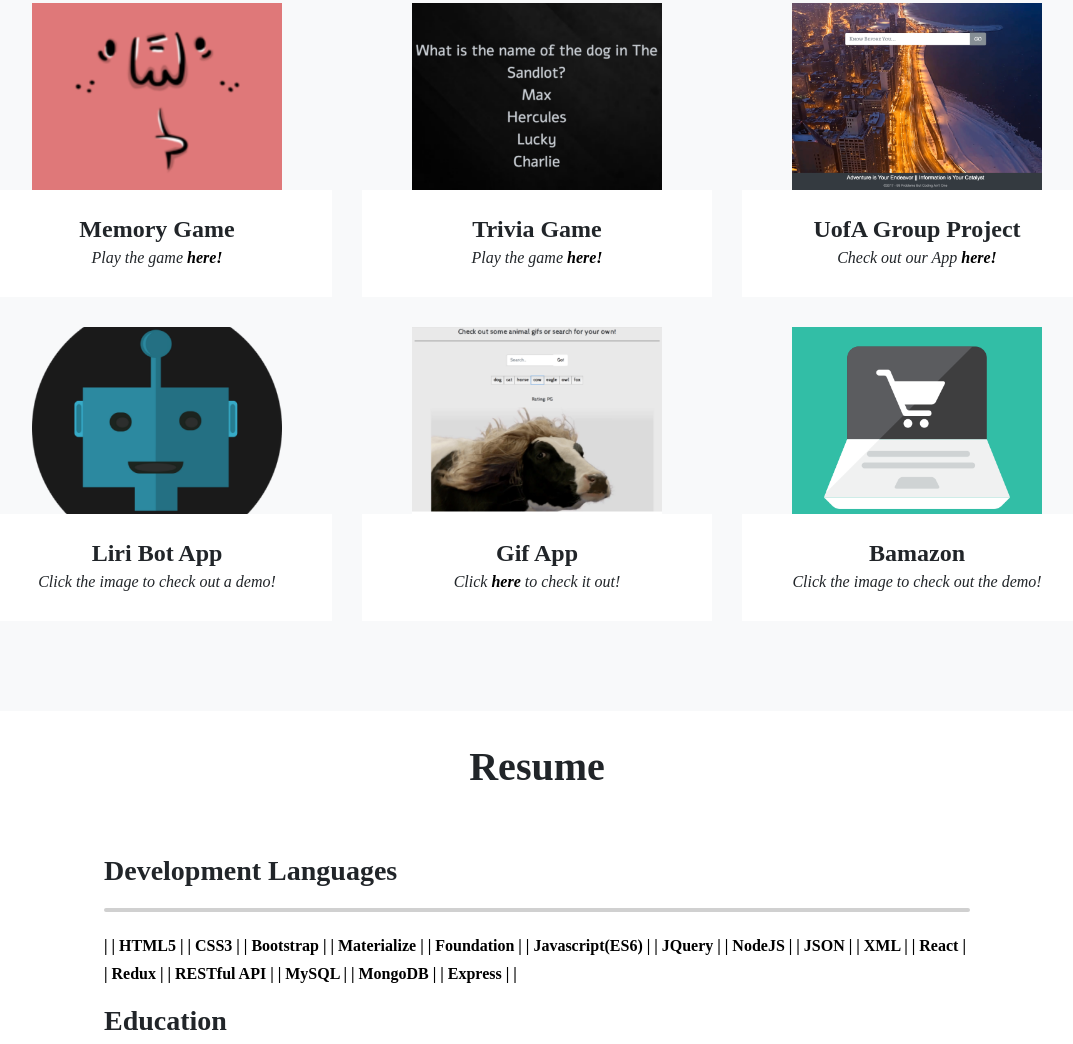
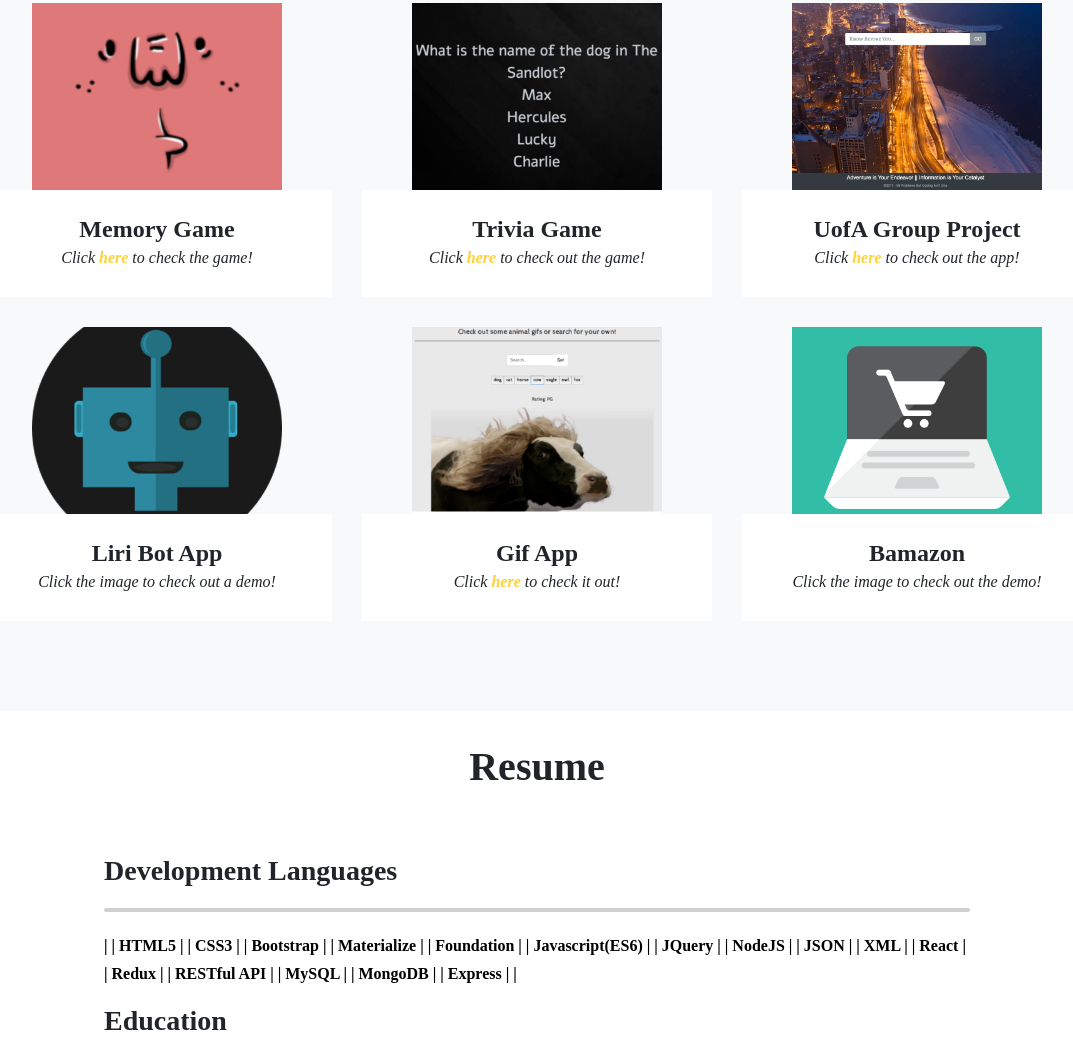
Before and after one commit to timpike22/portfolio-resume, a website with bundled scripts: page index.html in a window 1280 px wide. Shown: the part 978-2022 px from the top of the page, without its empty margins (103-1176 px from the left). Built offline with nearby package versions, Linux system fonts and the light colour scheme; a web font is replaced by a local one.

Commit message:
changed link color

```diff
--- a/css/style.css
+++ b/css/style.css
@@ -319,6 +319,10 @@ header.masthead {
         transform: rotate(90deg);
         background-color: #212529; }
 
+#portfolio .portfolio-caption a {
+  color: #fed136;
+}
+
 .figure {
 margin-bottom: 10%;
 padding-bottom: 5%;
--- a/index.html
+++ b/index.html
@@ -23,7 +23,7 @@
     <link href="https://fonts.googleapis.com/css?family=Copse|Coustard|Marmelad|Sanchez" rel="stylesheet">
 
     <!-- Custom styles for this template -->
-    <link href="css/style.min.css" rel="stylesheet">
+    <link href="css/style.css" rel="stylesheet">
 
   </head>
 
@@ -103,8 +103,9 @@
             </a>
             <div class="portfolio-caption">
               <h4>Memory Game</h4>
-              <p>Play the game
-                <a href="http://faceclickgame.herokuapp.com">here!</a>
+              <p>Click
+              <a href="http://faceclickgame.herokuapp.com">here</a>
+              to check the game!
               </p>
             </div>
           </div>
@@ -119,8 +120,9 @@
             </a>
             <div class="portfolio-caption">
               <h4>Trivia Game</h4>
-              <p>Play the game
-                <a href="https://timpike22.github.io/Trivia-Game/">here!</a>
+              <p>Click
+              <a href="https://timpike22.github.io/Trivia-Game/">here</a>
+              to check out the game!
               </p>
             </div>
           </div>
@@ -135,9 +137,9 @@
             </a>
             <div class="portfolio-caption">
               <h4>UofA Group Project</h4>
-              <p>Check out our App
-              <a href="https://bimatn.github.io/knowB4UGo/">here!</a>
-              </p>
+              <p>Click
+              <a href="https://bimatn.github.io/knowB4UGo/">here</a>
+              to check out the app!</p>
             </div>
           </div>
           <div class="col-md-4 col-sm-6 portfolio-item">
```
